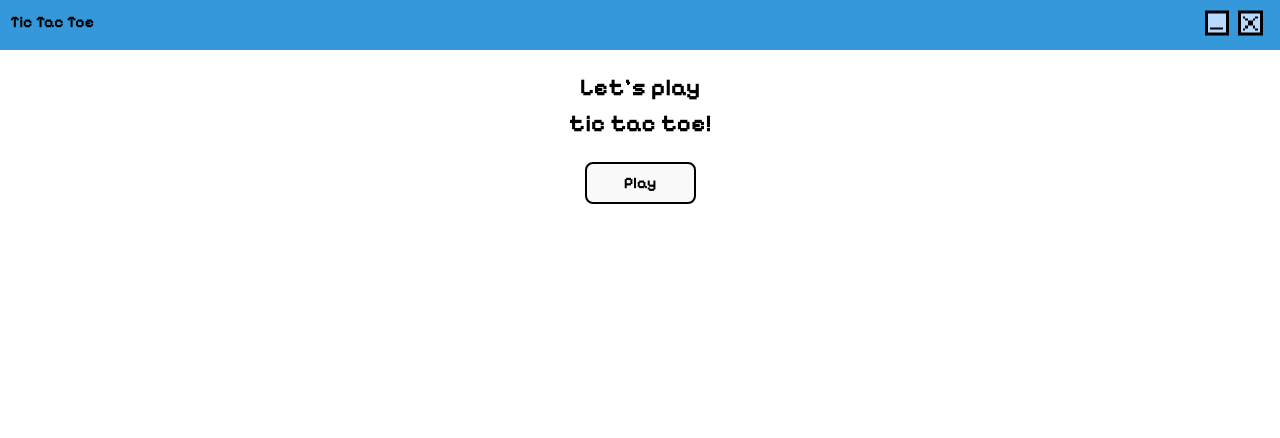
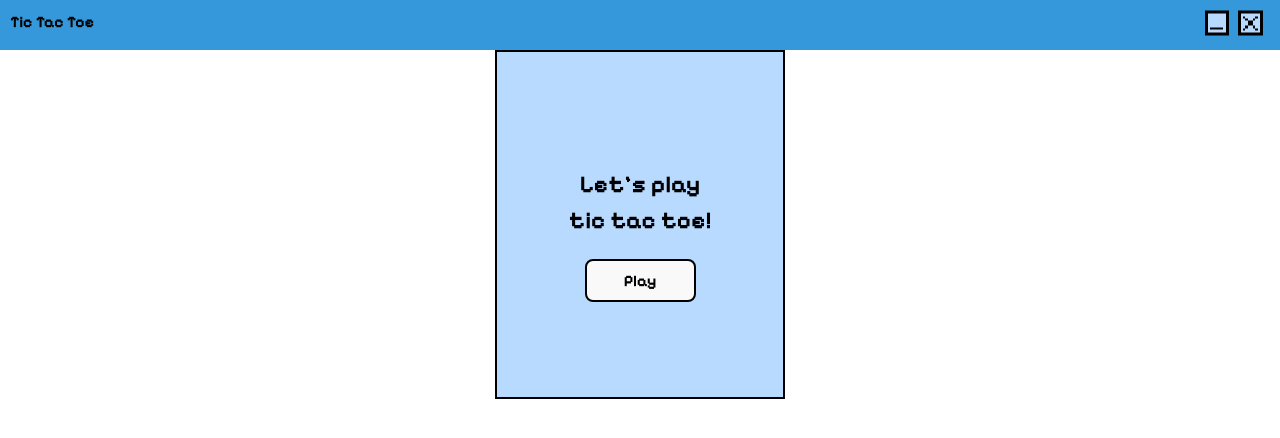
Before and after one commit to rcchao/tic-tac-toe-desktop-app, a React (Vite) app: page / in a window 1280 px wide. Shown: the top 438 px of the page. Built offline with nearby package versions, Linux system fonts and the light colour scheme.

Commit message:
Add game border for home page

```diff
--- a/src/ui/index.css
+++ b/src/ui/index.css
@@ -74,6 +74,10 @@ button:focus-visible {
   width: 111px;
 }
 
+.play-again-button {
+  width: 182px;
+}
+
 @media (prefers-color-scheme: light) {
   :root {
     color: #000000;
@@ -130,3 +134,27 @@ button:focus-visible {
 .title-bar-header button:hover img {
   filter: brightness(0.9); /* Darken the image on hover */
 }
+
+.page-container {
+  flex: 1; /* Take up remaining space */
+  display: flex;
+  justify-content: center; /* Center horizontally */
+  align-items: center; /* Center vertically */
+}
+
+.game-border {
+  width: 290px;
+  height: 349px;
+  background-color: #B8DAFF;
+  box-sizing: border-box;
+  display: flex;
+  flex-direction: column;
+  position: relative;
+  border: 2px solid black;
+  align-items: center;
+  justify-content: center; /* Center vertically */
+
+  /* Disable text selection */
+  user-select: none;
+  -webkit-user-select: none;
+}
--- a/src/ui/pages/Endpage.tsx
+++ b/src/ui/pages/Endpage.tsx
@@ -9,7 +9,7 @@ function Endpage({outcome}: GamepageProps) {
   return (
     <div>
       {outcome !== TIE ? <h2> Player {outcome} wins!</h2> : <h2>It's a {outcome}!</h2>}
-      <button>
+      <button className="play-again-button">
         <Link to="/">Play again?</Link>
       </button>
     </div>
--- a/src/ui/pages/Homepage.tsx
+++ b/src/ui/pages/Homepage.tsx
@@ -2,11 +2,16 @@ import { Link } from "react-router-dom";
 
 function Homepage() {
   return (
-    <div>
-      <h2>Let's play <br/>tic tac toe!</h2>
-      <button className="play-button">
-        <Link to="/game">Play</Link>
-      </button>
+    <div className="page-container">
+      <div className="game-border">
+        <h2>
+          Let's play <br />
+          tic tac toe!
+        </h2>
+        <button className="play-button">
+          <Link to="/game">Play</Link>
+        </button>
+      </div>
     </div>
   );
 }
```
